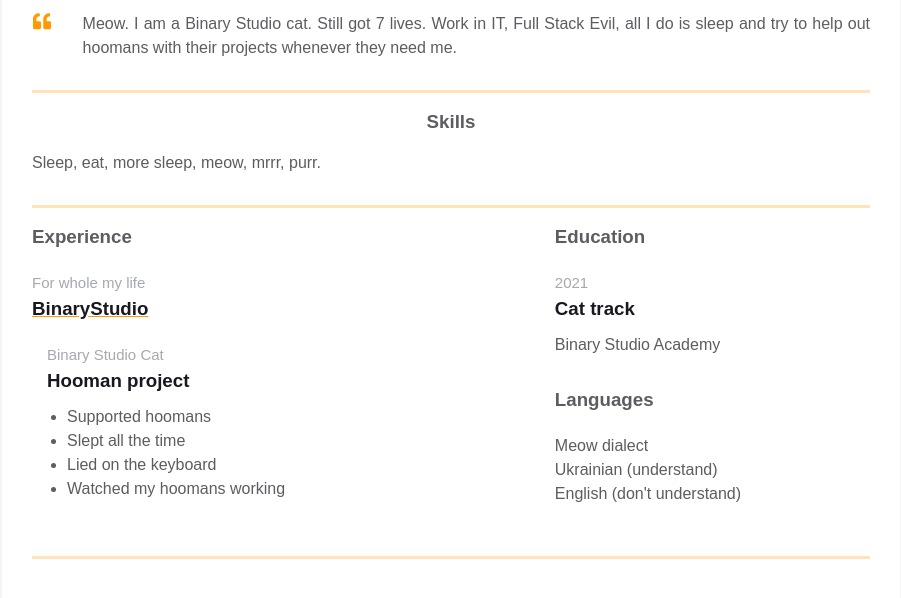
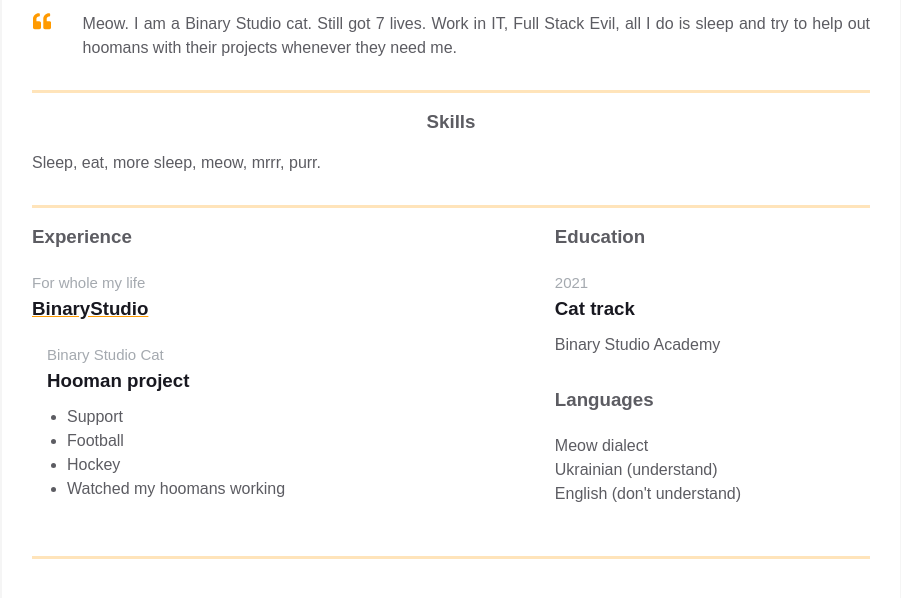
Before and after one commit to FronTandBack/homepage, a plain HTML site: page index.html in a window 1280 px wide. Shown: the part 338-936 px from the top of the page, without its empty margins (189-1090 px from the left). Drawn offline with Linux system fonts and the light colour scheme.

Commit message:
Responsobility

```diff
--- a/index.html
+++ b/index.html
@@ -102,9 +102,9 @@
                     <span class="experiences__company-project-role">Binary Studio Cat</span>
                     <h3 class="experiences__company-project-name">Hooman project</h3>
                     <ul class="experiences__company-project-responsibilities">
-                      <li>Supported hoomans</li>
-                      <li>Slept all the time</li>
-                      <li>Lied on the keyboard</li>
+                      <li>Support</li>
+                      <li>Football</li>
+                      <li>Hockey</li>
                       <li>Watched my hoomans working</li>
                     </ul>
                   </div>
```
